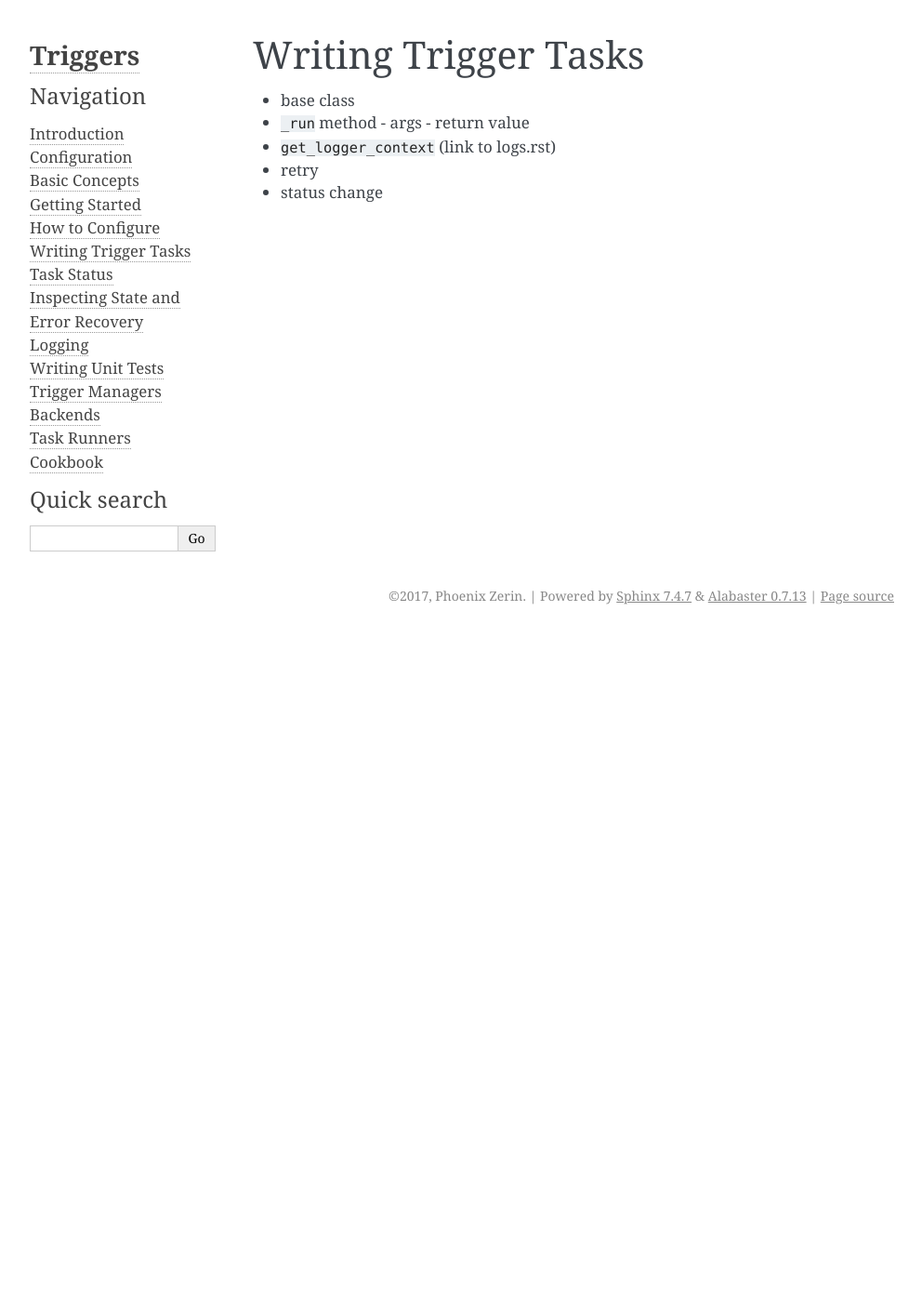
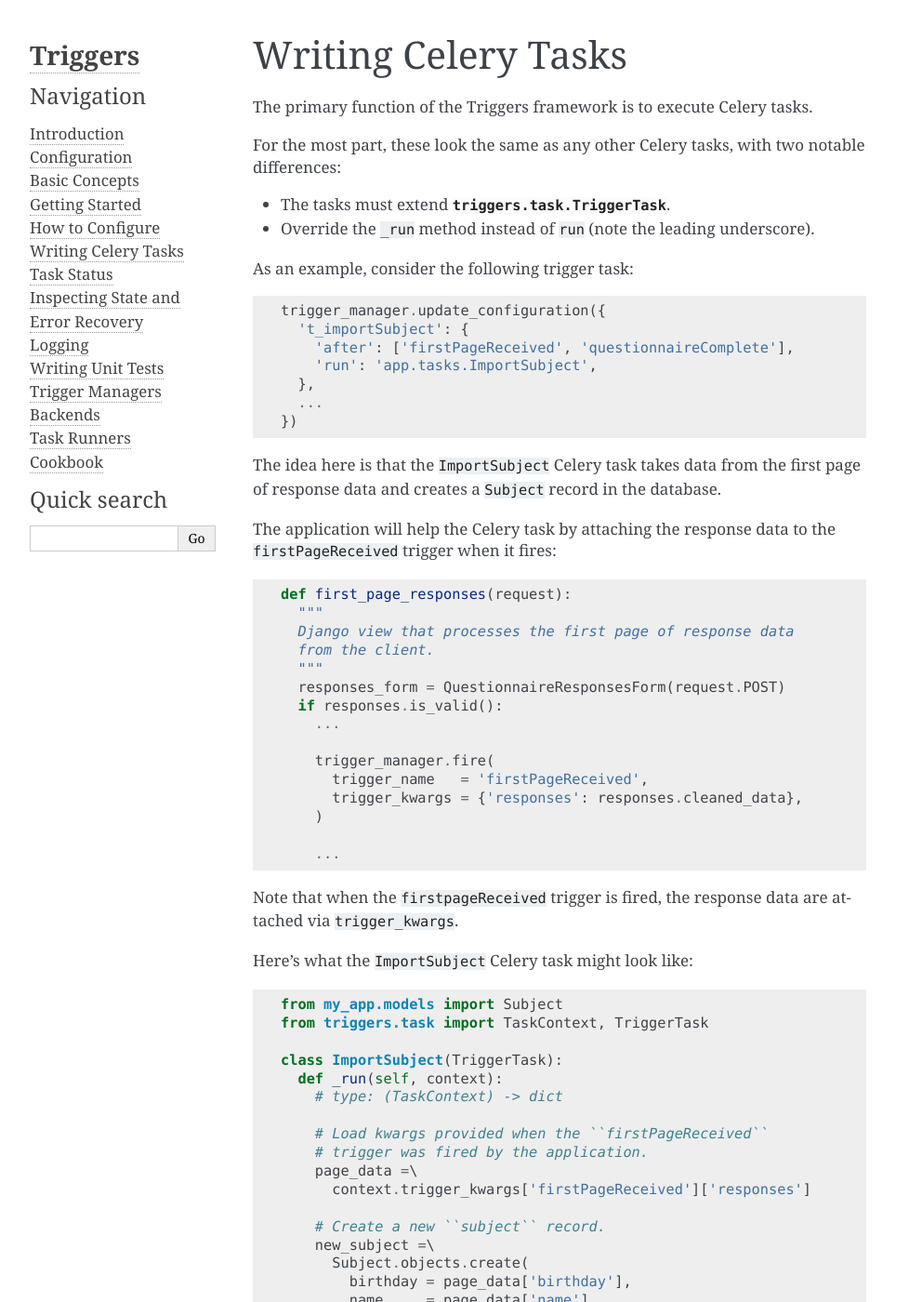
Before and after one commit to lenddoefl/triggers, a Sphinx documentation site: the page built from docs/tasks.rst, in a window 1280 px wide and 1400 px high. Shown: the whole window at 93% size, without its empty margins (148-1140 px from the left). Built offline with Sphinx 7.4.7, drawn with Linux system fonts in a browser that asks for light colours; some of the changed text lies outside the part shown.

Commit message:
Started on tasks documentation.

```diff
--- a/docs/tasks.rst
+++ b/docs/tasks.rst
@@ -1,10 +1,106 @@
-=====================
-Writing Trigger Tasks
-=====================
-- base class
-- ``_run`` method
-  - args
-  - return value
-- ``get_logger_context`` (link to logs.rst)
-- retry
-- status change
+====================
+Writing Celery Tasks
+====================
+The primary function of the Triggers framework is to execute Celery tasks.
+
+For the most part, these look the same as any other Celery tasks, with two
+notable differences:
+
+- The tasks must extend :py:class:`triggers.task.TriggerTask`.
+- Override the ``_run`` method instead of ``run`` (note the leading underscore).
+
+As an example, consider the following trigger task:
+
+.. code-block:: python
+
+   trigger_manager.update_configuration({
+     't_importSubject': {
+       'after': ['firstPageReceived', 'questionnaireComplete'],
+       'run': 'app.tasks.ImportSubject',
+     },
+     ...
+   })
+
+The idea here is that the ``ImportSubject`` Celery task takes data from the
+first page of response data and creates a ``Subject`` record in the database.
+
+The application will help the Celery task by attaching the response data to the
+``firstPageReceived`` trigger when it fires:
+
+.. code-block:: python
+
+   def first_page_responses(request):
+     """
+     Django view that processes the first page of response data
+     from the client.
+     """
+     responses_form = QuestionnaireResponsesForm(request.POST)
+     if responses.is_valid():
+       ...
+
+       trigger_manager.fire(
+         trigger_name   = 'firstPageReceived',
+         trigger_kwargs = {'responses': responses.cleaned_data},
+       )
+
+       ...
+
+Note that when the ``firstpageReceived`` trigger is fired, the response data are
+attached via ``trigger_kwargs``.
+
+Here's what the ``ImportSubject`` Celery task might look like:
+
+.. code-block:: python
+
+   from my_app.models import Subject
+   from triggers.task import TaskContext, TriggerTask
+
+   class ImportSubject(TriggerTask):
+     def _run(self, context):
+       # type: (TaskContext) -> dict
+
+       # Load kwargs provided when the ``firstPageReceived``
+       # trigger was fired by the application.
+       page_data =\
+         context.trigger_kwargs['firstPageReceived']['responses']
+
+       # Create a new ``subject`` record.
+       new_subject =\
+         Subject.objects.create(
+           birthday = page_data['birthday'],
+           name     = page_data['name'],
+         )
+
+       # Make the PK value accessible to tasks that are
+       # waiting for a cascade.
+       return {
+         'subjectId': new_subject.pk,
+       }
+
+The ``ImportSubject`` task's ``_run`` method (note the leading underscore) does
+3 things:
+
+1. Load the response data from the ``firstPageReceived`` trigger kwargs.
+2. Import the data into a new ``Subject`` record.
+3. Return the resulting ID value so that when the task cascades, other tasks
+   will be able to use it (more on this later).
+
+------------
+Task Context
+------------
+:todo:
+
+---------
+Cascading
+---------
+:todo:
+
+-------
+Logging
+-------
+:todo: ``get_logger_context`` (include link to logs.rst)
+
+--------
+Retrying
+--------
+:todo:
```
